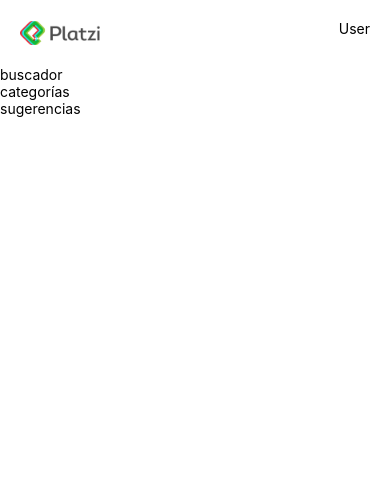
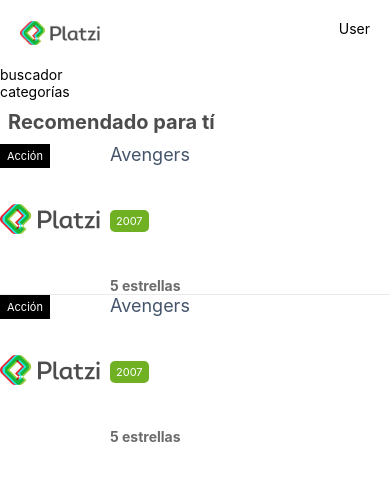
Before and after one commit to aydeeqm/lyon-app, a React Native app: screen / in a window 390 px wide. Shown: the top 480 px of the page. Built offline with nearby package versions, Linux system fonts and the light colour scheme.

Commit message:
create suggestion component

```diff
--- a/App.js
+++ b/App.js
@@ -16,8 +16,9 @@
   DebugInstructions,
   ReloadInstructions,
 } from 'react-native/Libraries/NewAppScreen'; */
-import Home from './src/screens/container/home';
-import Header from './src/sections/components/header';
+import Home from './src/screens/container/Home';
+import Header from './src/sections/components/Header';
+import SuggestionList from './src/videos/container/SuggestionList';
 
 const App = () => {
   return (
@@ -27,7 +28,7 @@
       </Header>
       <Text>buscador</Text>
       <Text>categorías</Text>
-      <Text>sugerencias</Text>
+      <SuggestionList />
     </Home>
   );
 };
--- a/src/sections/components/header.js
+++ b/src/sections/components/Header.js
@@ -1,5 +1,5 @@
 import React from 'react';
-import {StyleSheet, View, SafeAreaView, Image} from 'react-native';
+import { StyleSheet, View, SafeAreaView, Image } from 'react-native';
 
 const Header = props => (
   <View>
--- /dev/null
+++ b/src/videos/components/Empty.js
@@ -0,0 +1,21 @@
+import React from 'react';
+import { View, Text, StyleSheet } from 'react-native';
+
+const Empty = props => {
+  return (
+    <View style={styles.container}>
+      <Text style={styles.text}>{props.text}</Text>
+    </View>
+  );
+};
+
+const styles = StyleSheet.create({
+  container: {
+    padding: 10,
+  },
+  text: {
+    fontSize: 16,
+  },
+});
+
+export default Empty;
--- /dev/null
+++ b/src/videos/components/Suggestion.js
@@ -0,0 +1,71 @@
+import React from 'react';
+import { View, Text, Image, StyleSheet } from 'react-native';
+
+const Suggestion = props => {
+  return (
+    <View style={styles.container}>
+      <View>
+        <Image
+          source={require('../../../assets/logo.png')}
+          style={styles.image}
+        />
+        <View style={styles.gender}>
+          <Text style={styles.genderText}>Acción</Text>
+        </View>
+      </View>
+      <View style={styles.right}>
+        <Text style={styles.title}>Avengers</Text>
+        <Text style={styles.year}>2007</Text>
+        <Text style={styles.rating}>5 estrellas</Text>
+      </View>
+    </View>
+  );
+};
+
+const styles = StyleSheet.create({
+  container: {
+    flexDirection: 'row',
+  },
+  gender: {
+    backgroundColor: 'black',
+    position: 'absolute',
+    left: 0,
+    top: 0,
+    paddingVertical: 5,
+    paddingHorizontal: 7,
+  },
+  genderText: {
+    color: 'white',
+    fontSize: 11,
+  },
+  image: {
+    height: 150,
+    width: 100,
+    resizeMode: 'contain',
+  },
+  right: {
+    paddingLeft: 10,
+    justifyContent: 'space-between',
+  },
+  title: {
+    fontSize: 18,
+    color: '#44546b',
+  },
+  year: {
+    backgroundColor: '#70b124',
+    paddingVertical: 4,
+    paddingHorizontal: 6,
+    color: 'white',
+    fontSize: 11,
+    borderRadius: 5,
+    overflow: 'hidden',
+    alignSelf: 'flex-start',
+  },
+  rating: {
+    color: '#6b6b6b',
+    fontSize: 14,
+    fontWeight: 'bold',
+  },
+});
+
+export default Suggestion;
--- /dev/null
+++ b/src/videos/components/SuggestionListLayout.js
@@ -0,0 +1,27 @@
+import React from 'react';
+import { View, Text, StyleSheet } from 'react-native';
+
+const SuggestionListLayout = props => {
+  return (
+    <View style={styles.container}>
+      <Text style={styles.title}>{props.title}</Text>
+      {props.children}
+    </View>
+  );
+};
+
+const styles = StyleSheet.create({
+  container: {
+    paddingVertical: 10,
+    flex: 1,
+  },
+  title: {
+    color: '#4c4c4c',
+    fontSize: 20,
+    marginBottom: 10,
+    fontWeight: 'bold',
+    marginLeft: 8,
+  },
+});
+
+export default SuggestionListLayout;
--- /dev/null
+++ b/src/videos/components/VerticalSeparator.js
@@ -0,0 +1,23 @@
+import React from 'react';
+import { View, StyleSheet } from 'react-native';
+
+const VerticalSeparator = props => {
+  return (
+    <View
+      style={[
+        styles.separator,
+        {
+          borderTopColor: props.color || '#eaeaea',
+        },
+      ]}
+    />
+  );
+};
+
+const styles = StyleSheet.create({
+  separator: {
+    borderTopWidth: 1,
+  },
+});
+
+export default VerticalSeparator;
--- /dev/null
+++ b/src/videos/container/SuggestionList.js
@@ -0,0 +1,36 @@
+import React, { Component } from 'react';
+import { FlatList } from 'react-native';
+import Layout from '../components/SuggestionListLayout';
+import Empty from '../components/Empty';
+import Sepatator from '../components/VerticalSeparator';
+import Suggestion from '../components/Suggestion';
+
+class SuggestionList extends Component {
+  renderEmpty = () => <Empty text="No hay sugerencias" />;
+  renderSeparator = () => <Sepatator />;
+  renderItem = ({ item }) => <Suggestion {...item} />;
+  render() {
+    const list = [
+      {
+        title: 'Avengers',
+        key: '1',
+      },
+      {
+        title: 'Pokemon',
+        key: '2',
+      },
+    ];
+    return (
+      <Layout title="Recomendado para tí">
+        <FlatList
+          data={list}
+          ListEmptyComponent={this.renderEmpty}
+          ItemSeparatorComponent={this.renderSeparator}
+          renderItem={this.renderItem}
+        />
+      </Layout>
+    );
+  }
+}
+
+export default SuggestionList;
```
Also changed, not shown: .prettierrc.js, src/screens/container/Home.js (renamed from src/screens/container/home.js).
